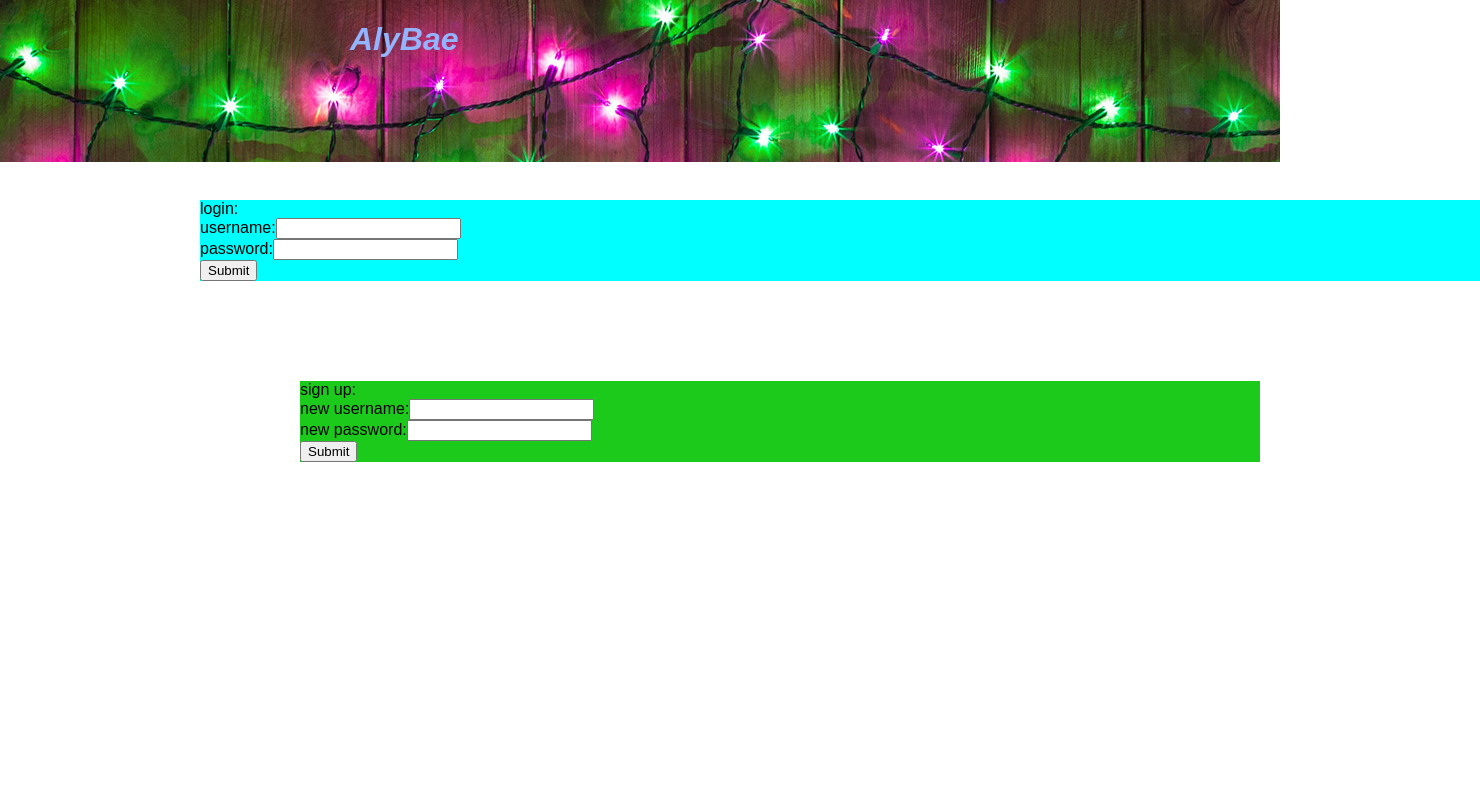
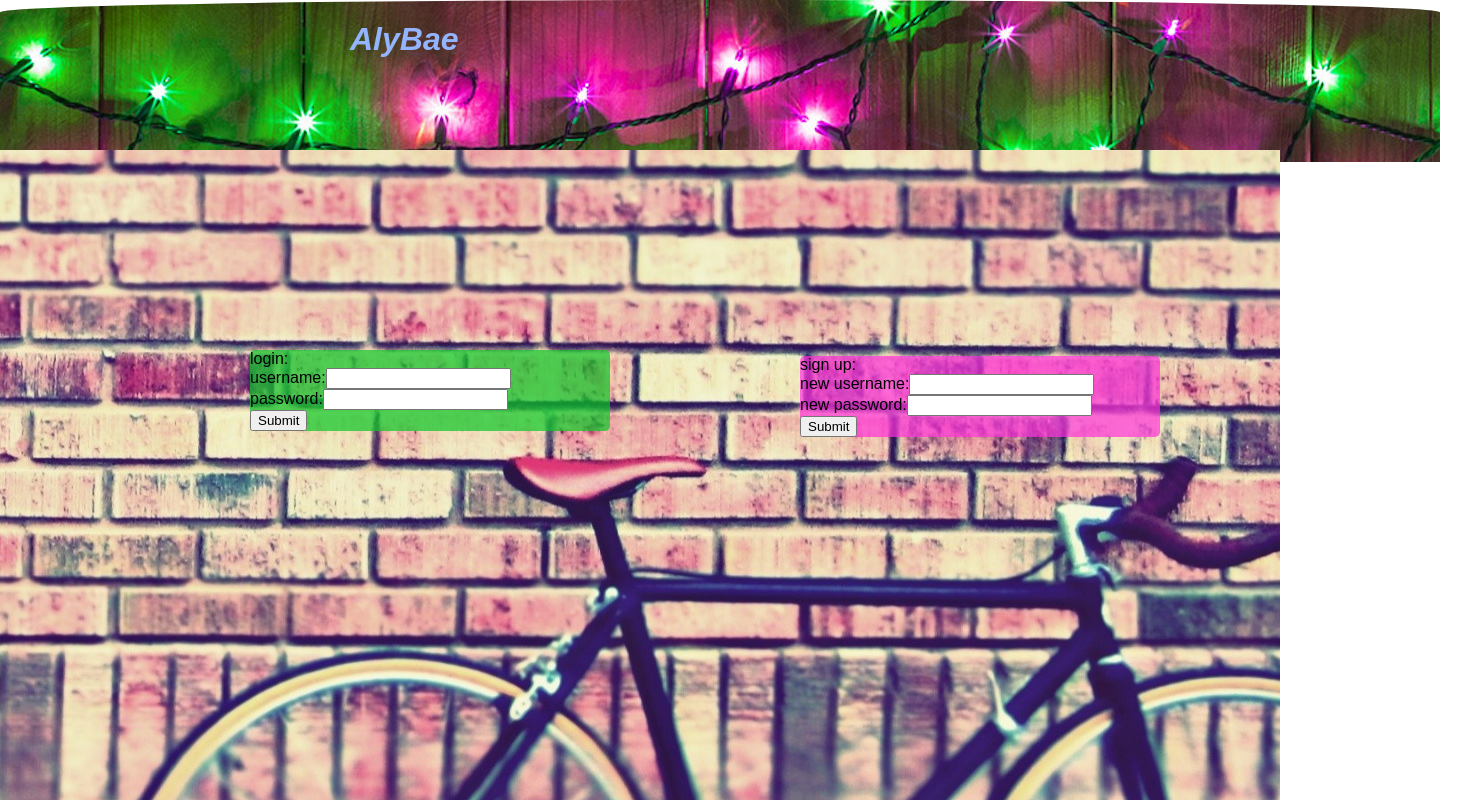
Before and after one commit to girlslearningcodeyul/frontend_alybae, a React (Create React App) app: page / in a window 1280 px wide. Shown: the whole page, 1480 px wide, since content can reach past the window. Built offline with nearby package versions, Linux system fonts and the light colour scheme.

Commit message:
mmmHmm dats a mighty fine lookin' background

```diff
--- a/src/App.css
+++ b/src/App.css
@@ -1,25 +1,39 @@
 .title{
   font-style: italic;
-  position: fixed;
+  position: absolute;
   left: 350px;
   top: 0px;
   color: #93B4FF
 }
 .login{
-  background-color: aqua;
+  background-color: rgb(10,200,38, 0.7);
+  border-radius: 5px;
   position: relative;
-  top: 200px;
-  left: 200px;
+  top: 350px;
+  left: 250px;
+  width: 25%;
 }
 
 .signUp{
-  background-color: rgb(28, 202, 28);
+  background-color: rgb(255,51,219,0.7);
+  border-radius: 5px;
   position: relative;
-  top: 300px;
-  left: 300px;
-  width: 75%;
+  top: 275px;
+  left: 800px;
+  width: 25%;
 }
 .banner{
   background-image: url(images/hanging_lights.jpg);
   background-position-y: 35%;
+  min-width: 1440px;
+  border-radius: 400%/100px 100px 0 0;
 }
+.wall{
+  background-image: url(images/wall.jpg);
+  position: fixed;
+  height: 650px;
+  width: 100%;
+  bottom: 0px;
+  background-position-y: 67%;
+  background-position-X: 85%;
+}
--- a/src/Login.js
+++ b/src/Login.js
@@ -124,9 +124,9 @@ class Login extends Component {
         }
         else {
             return (
-                <html>
+
                 <body className="banner">
-                        <div> </div>
+                    <div className="wall"> </div>
                     <div><h1 className="title">AlyBae</h1>
                         <div>
                             <div className="login">
@@ -136,7 +136,7 @@ class Login extends Component {
                         </div>
                     </div>
                 </body>
-                </html>
+
             );
         }
     }
```
Also changed, not shown: src/images/hanging_lights.jpg, src/images/wall.jpg (added). Lines whose indentation alone changed are shown as unchanged.
